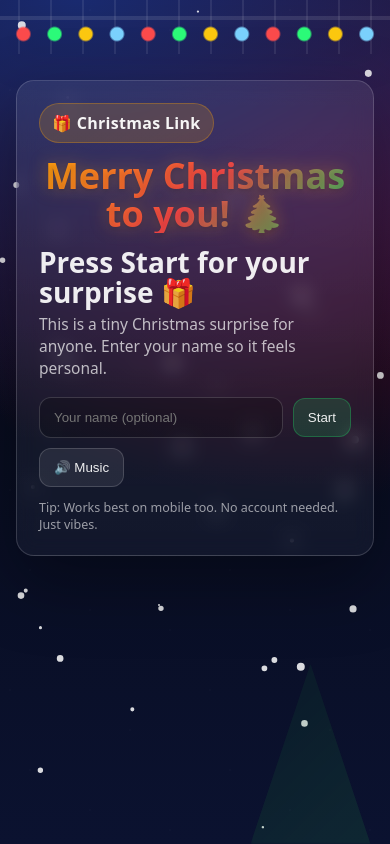
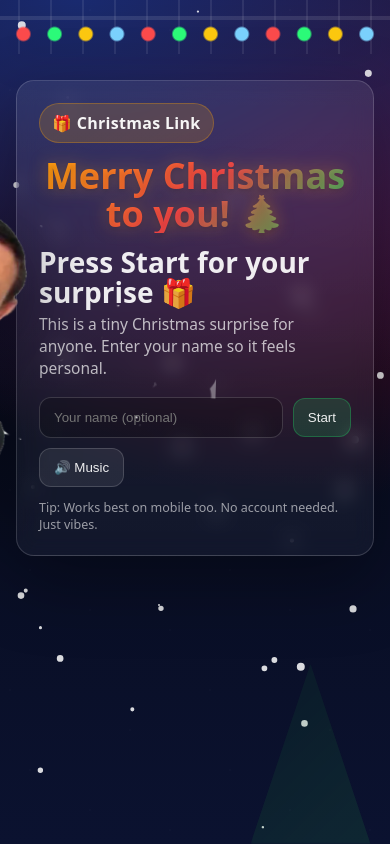
Before and after one commit to zyrerref/xmas, a plain HTML site: page index.html in a window 390 px wide. Drawn offline with Linux system fonts and the light colour scheme.

Commit message:
Update style.css

```diff
--- a/style.css
+++ b/style.css
@@ -500,3 +500,15 @@ h1{
 @media (min-width: 1024px){
   .choices{ grid-template-columns: repeat(3, 1fr); }
 }
+@media (max-width: 600px){
+  .peek-img{
+    width: 320px;          /* smaller so it fits */
+    left: -120px;          /* less negative so it stays visible */
+    top: 110px;            /* lower so it doesn't cover badge/title */
+    transform: rotate(-10deg);
+    opacity: 1;            /* ensure visible */
+  }
+}
+@media (max-width: 600px){
+  .peek-img{ opacity: 1; }
+}
```
